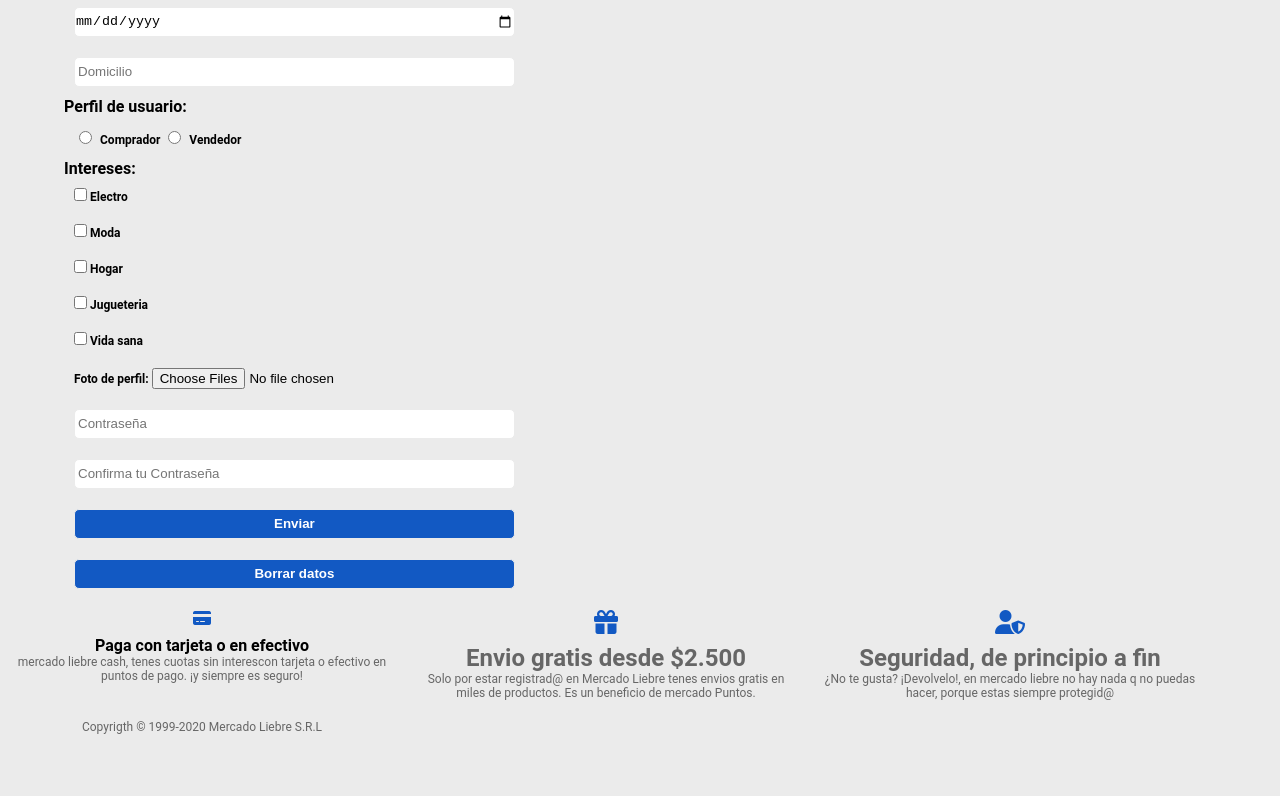
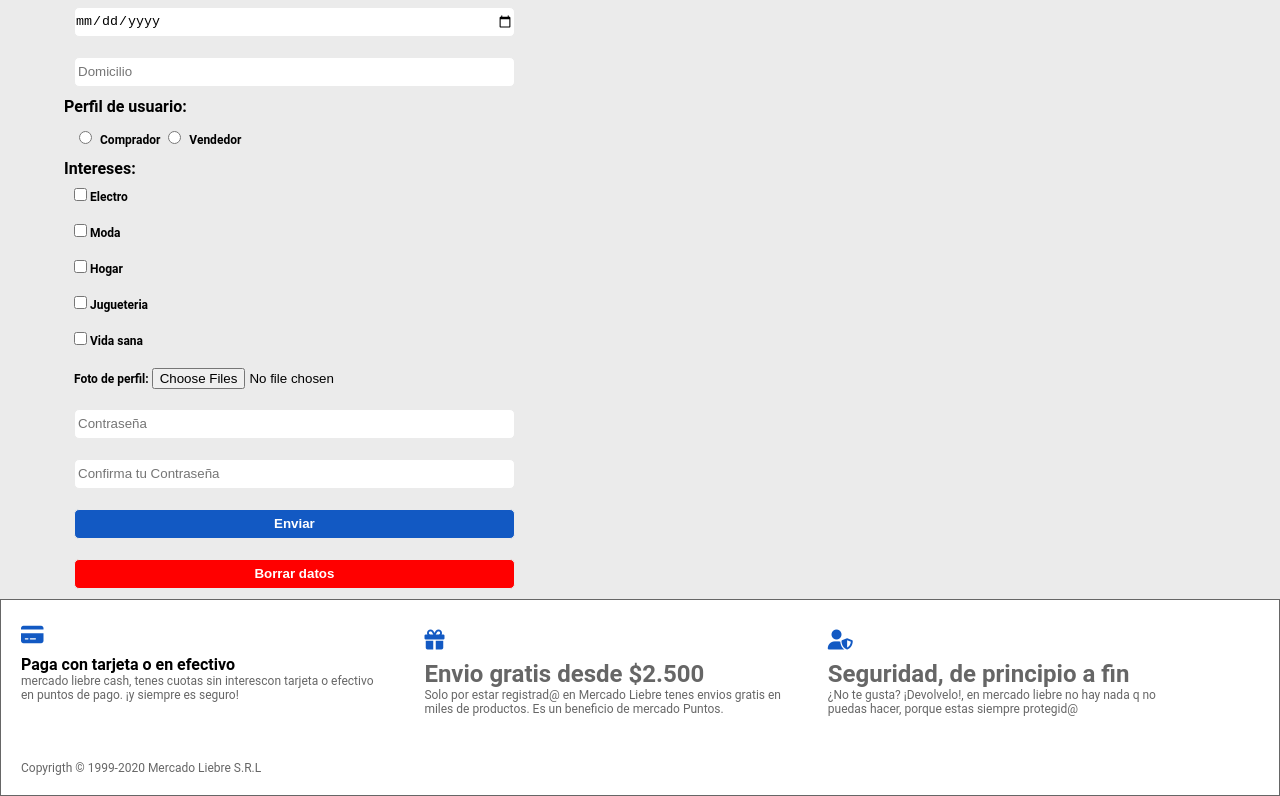
Before and after one commit to manuelromanf/Mercado-Liebre, a website: page views/registro.html in a window 1280 px wide. Shown: the part 623-1419 px from the top of the page. Before the commit the page ends 1367 px from the top, so only its background shows below. Drawn offline with Linux system fonts and the light colour scheme; files that its build step writes are made by us from their sources; files whose address does not match are found by name.

Commit message:
cambiando boton de borrar formulario y footer

```diff
--- a/public/css/styles.css
+++ b/public/css/styles.css
@@ -185,6 +185,18 @@ footer i{
 footer article p{
     color: #666;
 }
+footer section{
+    background-color: #FFF;
+    border: solid 1px #666;
+    text-align: left;
+}
+footer section article{
+    margin-top: 15px;
+    padding: 10px;
+}
+footer i{
+    font-size: 20px;
+}
 /*LOGIN AND REGISTER START CSS SECTION*/
 
 form{
@@ -226,6 +238,15 @@ button.boton{
 }
 button.boton:hover{
     background-color: #0022AA;
+}
+button.boton-borrar{
+    margin: 10px;
+    background-color: rgb(255, 0, 0);
+    border-radius: 5px;
+    color: white;
+    border: 1px solid #ebebeb;
+    height: 30px;
+    transition: all 450ms;
 }
 #form-login{
     margin: auto;
@@ -368,5 +389,11 @@ button.boton:hover{
         width: 30%;
         margin: 10px;
     }
+    footer i{
+        transition: all 450ms;
+    }
+    footer i:hover{
+        color: #0022AA;
+    }
 
 }
--- a/views/registro.html
+++ b/views/registro.html
@@ -101,7 +101,7 @@
                 <input class="barra" type="password" name="confirm" placeholder="Confirma tu Contraseña">
             </p>
             <button class="boton" type="submit"><b>Enviar</b></button>
-            <button class="boton" type="reset"><b>Borrar datos</b></button>
+            <button class="boton-borrar" type="reset"><b>Borrar datos</b></button>
         </form>
     </main>
     <footer>
```
